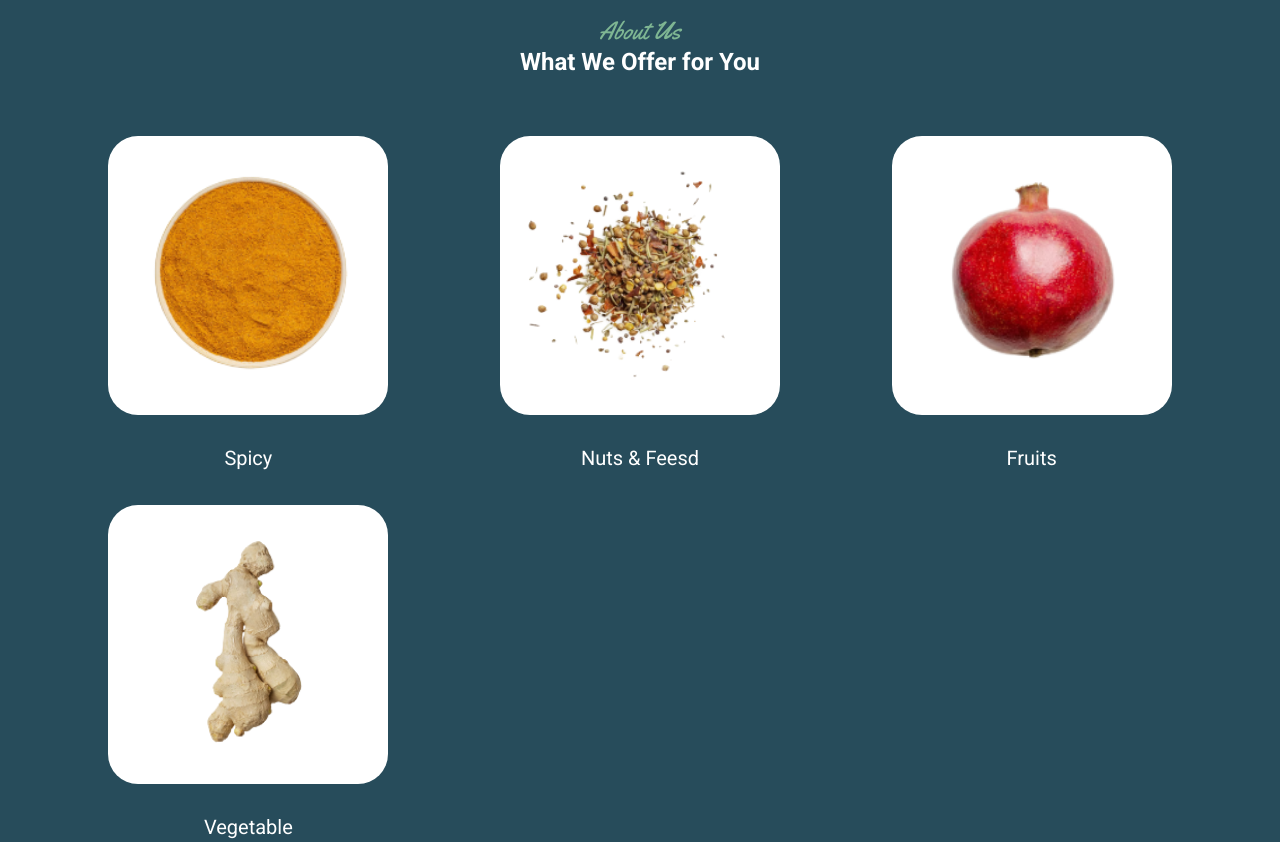
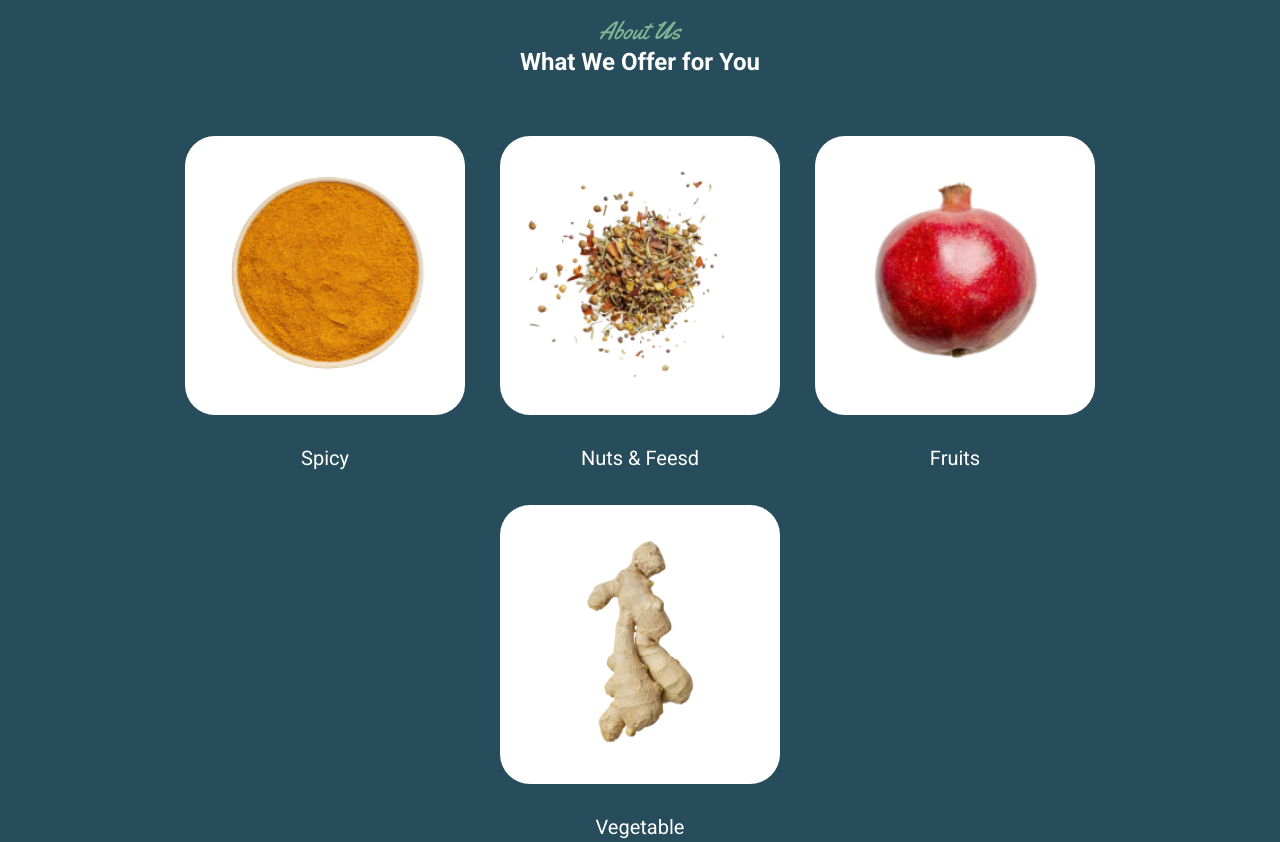
Before and after one commit to MohammadZenAlabdeen/Final-project-team-3, a plain HTML site: page about.html in a window 1280 px wide. Shown: the part 3080-3922 px from the top of the page. Drawn offline with nearby package versions, Linux system fonts and the light colour scheme.

Commit message:
grid changed to flex: center issues in sec 4 n 9

```diff
--- a/assets/css/style.css
+++ b/assets/css/style.css
@@ -306,6 +306,11 @@ width: 250px;
     justify-content: center;
     gap: 28px;
   }
+  .sec9 .cards , .sec4 .cards{
+  display: flex;
+  justify-content: center;
+  flex-wrap: wrap;
+  }
   .cards .card {
     background-color: #f9f8f8;
     padding: 64px 22px 16px;
@@ -475,10 +480,8 @@ width: 250px;
     text-align: center;
   }
   .sec9 .cards {
-    display: grid;
-    justify-content: center;
     gap: 35px;
-    margin: 60px 0 0;
+    margin: 60px 0;
   }
   .sec9 .card-img img {
     background-color: white;
```
